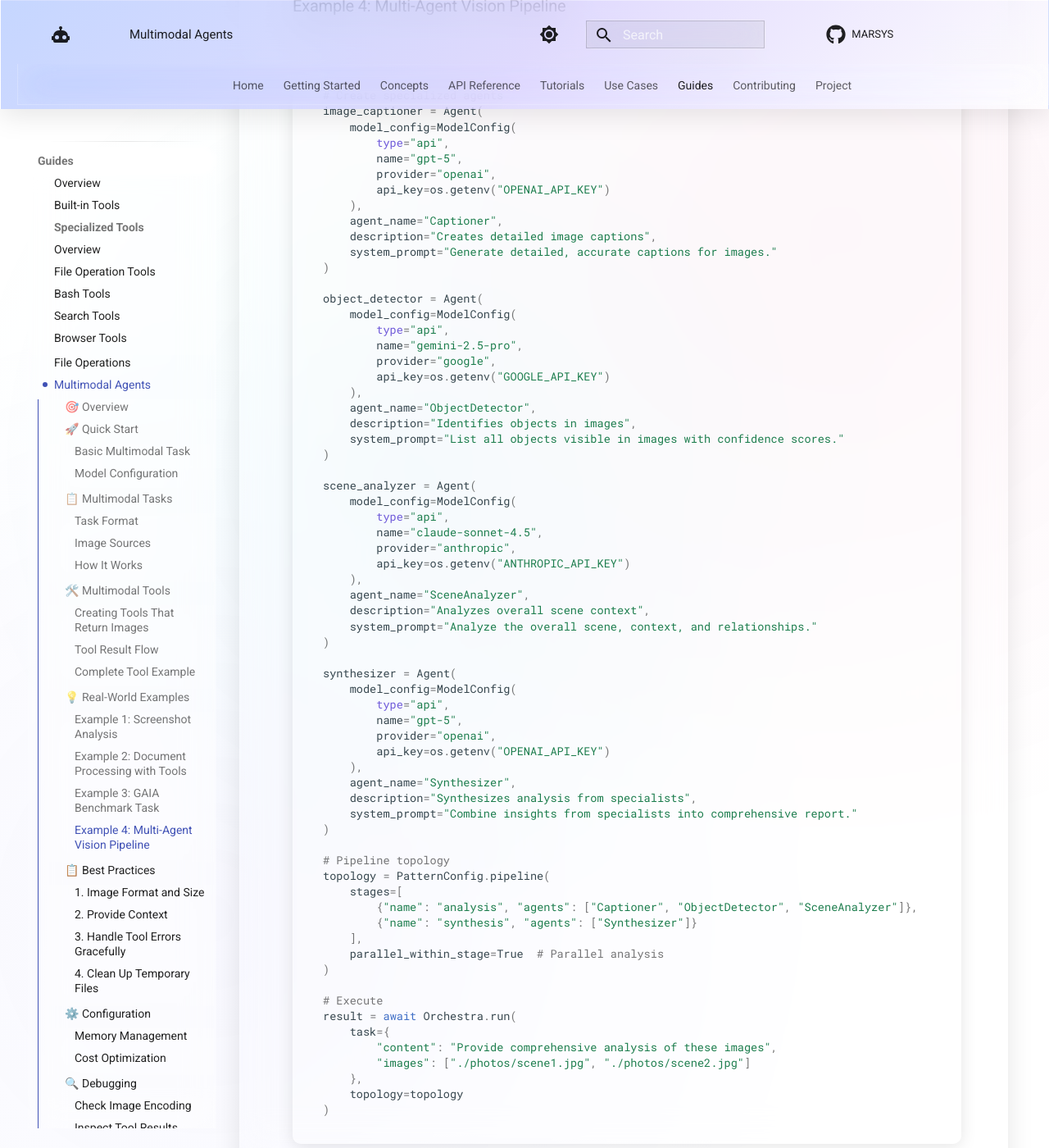
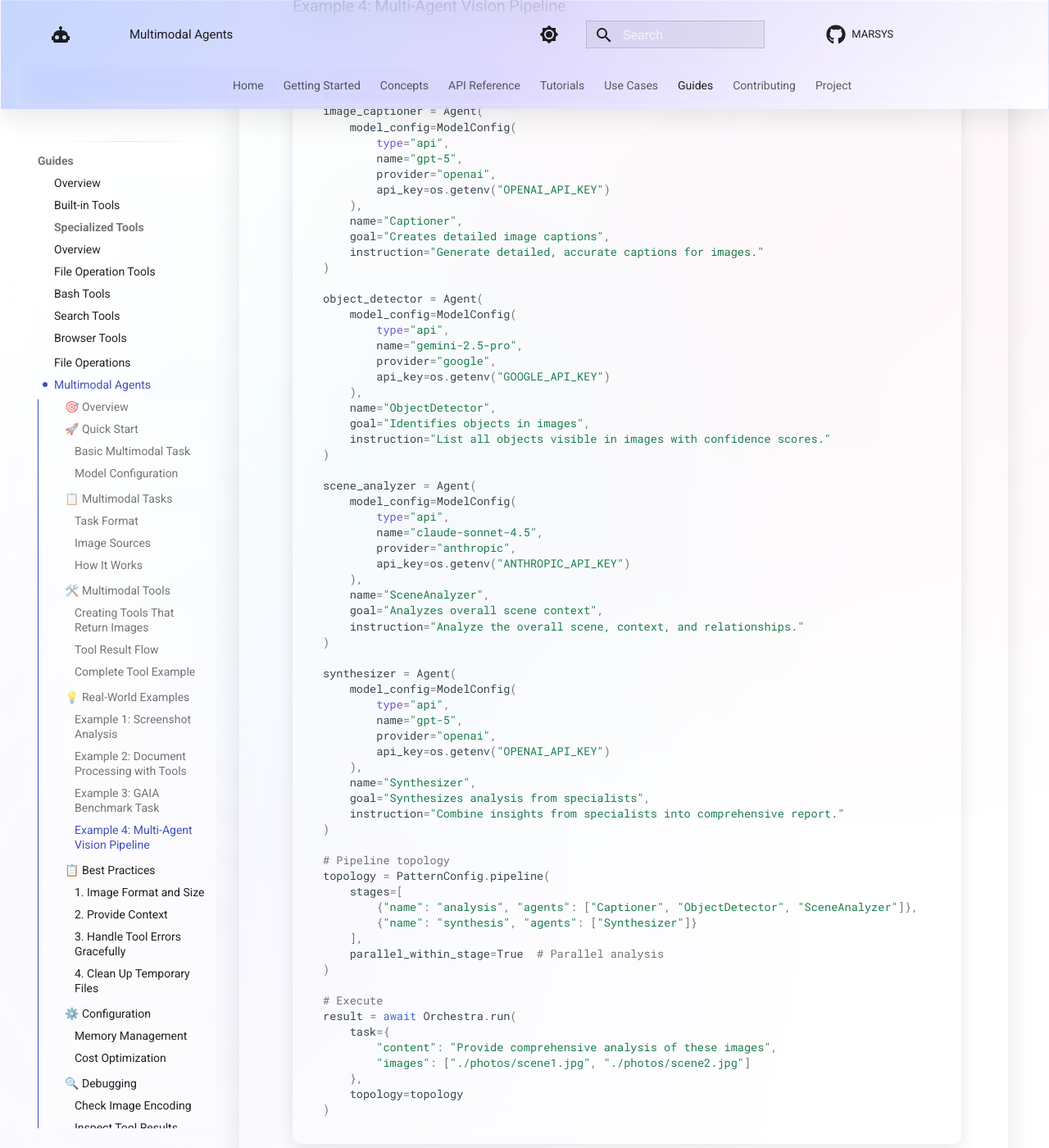
Before and after one commit to rezaho/MARSYS, an MkDocs documentation site: the page built from docs/guides/multimodal-agents.md, in a window 1280 px wide and 1400 px high, scrolled down 9176 px. Shown: the whole window at 82% size. Built offline with MkDocs 1.6.1 and Material for MkDocs 9.7.7, drawn with Linux system fonts in a browser that asks for light colours; comment, search, counter and statistics services are not loaded; some of the changed text lies outside the part shown.

Commit message:
[Docs] update guides and use-cases for consistency
Update guide documentation to match current API and parameter conventions.

```diff
--- a/docs/guides/multimodal-agents.md
+++ b/docs/guides/multimodal-agents.md
@@ -34,9 +34,9 @@ vision_agent = Agent(
         provider="openai",
         api_key=os.getenv("OPENAI_API_KEY")
     ),
-    agent_name="VisionAnalyst",
-    description="Expert at analyzing visual content",
-    system_prompt="You are an expert at analyzing images and providing detailed insights."
+    name="VisionAnalyst",
+    goal="Expert at analyzing visual content",
+    instruction="You are an expert at analyzing images and providing detailed insights."
 )
 
 # Run with images
@@ -316,9 +316,9 @@ ui_analyst = Agent(
         provider="openai",
         api_key=os.getenv("OPENAI_API_KEY")
     ),
-    agent_name="UIAnalyst",
-    description="Expert at analyzing user interfaces",
-    system_prompt="""You are a UI/UX expert. When analyzing screenshots:
+    name="UIAnalyst",
+    goal="Expert at analyzing user interfaces",
+    instruction="""You are a UI/UX expert. When analyzing screenshots:
     1. Identify all UI elements
     2. Assess usability and accessibility
     3. Note any design issues
@@ -361,8 +361,8 @@ coordinator = Agent(
         provider="openai",
         api_key=os.getenv("OPENAI_API_KEY")
     ),
-    agent_name="Coordinator",
-    description="Coordinates document analysis",
+    name="Coordinator",
+    goal="Coordinates document analysis",
     tools=[tool_read_file]
 )
 
@@ -373,9 +373,9 @@ analyst = Agent(
         provider="openai",
         api_key=os.getenv("OPENAI_API_KEY")
     ),
-    agent_name="DocumentAnalyst",
-    description="Analyzes document content",
-    system_prompt="You are an expert at analyzing documents and extracting key information."
+    name="DocumentAnalyst",
+    goal="Analyzes document content",
+    instruction="You are an expert at analyzing documents and extracting key information."
 )
 
 # Define workflow
@@ -415,10 +415,10 @@ researcher = Agent(
         api_key=os.getenv("OPENAI_API_KEY"),
         parameters={"temperature": 0.0}  # Deterministic for benchmarks
     ),
-    agent_name="GaiaResearcher",
-    description="Answers GAIA benchmark questions",
+    name="GaiaResearcher",
+    goal="Answers GAIA benchmark questions",
     tools=[tool_read_gaia_file, tool_google_search],
-    system_prompt="""You are a helpful assistant that answers questions precisely.
+    instruction="""You are a helpful assistant that answers questions precisely.
     When files are provided, read them using the read_file tool.
     Extract information carefully and answer concisely."""
 )
@@ -448,9 +448,9 @@ image_captioner = Agent(
         provider="openai",
         api_key=os.getenv("OPENAI_API_KEY")
     ),
-    agent_name="Captioner",
-    description="Creates detailed image captions",
-    system_prompt="Generate detailed, accurate captions for images."
+    name="Captioner",
+    goal="Creates detailed image captions",
+    instruction="Generate detailed, accurate captions for images."
 )
 
 object_detector = Agent(
@@ -460,9 +460,9 @@ object_detector = Agent(
         provider="google",
         api_key=os.getenv("GOOGLE_API_KEY")
     ),
-    agent_name="ObjectDetector",
-    description="Identifies objects in images",
-    system_prompt="List all objects visible in images with confidence scores."
+    name="ObjectDetector",
+    goal="Identifies objects in images",
+    instruction="List all objects visible in images with confidence scores."
 )
 
 scene_analyzer = Agent(
@@ -472,9 +472,9 @@ scene_analyzer = Agent(
         provider="anthropic",
         api_key=os.getenv("ANTHROPIC_API_KEY")
     ),
-    agent_name="SceneAnalyzer",
-    description="Analyzes overall scene context",
-    system_prompt="Analyze the overall scene, context, and relationships."
+    name="SceneAnalyzer",
+    goal="Analyzes overall scene context",
+    instruction="Analyze the overall scene, context, and relationships."
 )
 
 synthesizer = Agent(
@@ -484,9 +484,9 @@ synthesizer = Agent(
         provider="openai",
         api_key=os.getenv("OPENAI_API_KEY")
     ),
-    agent_name="Synthesizer",
-    description="Synthesizes analysis from specialists",
-    system_prompt="Combine insights from specialists into comprehensive report."
+    name="Synthesizer",
+    goal="Synthesizes analysis from specialists",
+    instruction="Combine insights from specialists into comprehensive report."
 )
 
 # Pipeline topology
@@ -639,7 +639,7 @@ from marsys.agents import Agent
 # Configure memory retention
 vision_agent = Agent(
     model_config=vision_model_config,
-    agent_name="VisionAgent",
+    name="VisionAgent",
     memory_retention="single_run",  # Clear after each run
     max_tokens=4000  # Higher limit for vision
 )
```
Also changed, not shown: docs/guides/built-in-tools.md (+2 -2 lines), docs/guides/steering-and-error-recovery.md (+2 -2 lines), docs/use-cases/index.md (+1 -1 lines).
